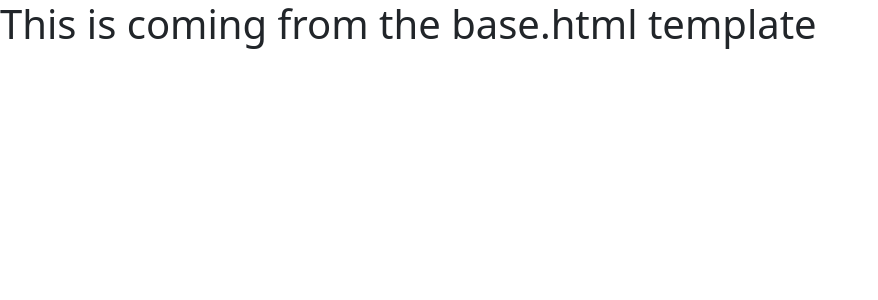
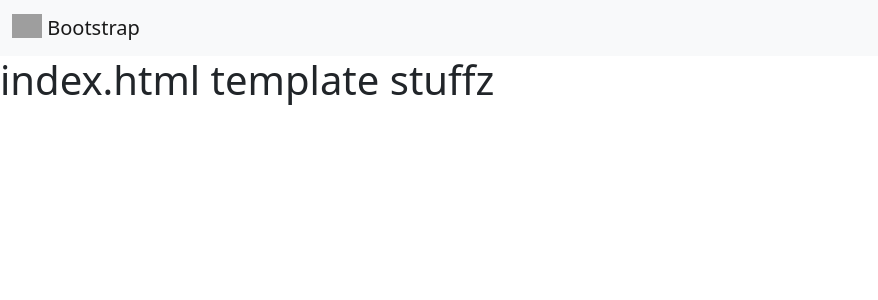
Before and after one commit to jdj0/milestone4-enoughalready, a Django app: page / in a window 1280 px wide. Shown: the top 300 px of the page, without its empty margins (0-878 px from the left). Run offline with Django 4.2, Linux system fonts and the light colour scheme; some libraries are stand-ins or nearby versions; grey boxes are pictures that could not be loaded.

Commit message:
Add media file

```diff
--- a/enough_already/settings.py
+++ b/enough_already/settings.py
@@ -9,6 +9,8 @@ https://docs.djangoproject.com/en/4.1/topics/settings/
 For the full list of settings and their values, see
 https://docs.djangoproject.com/en/4.1/ref/settings/
 """
+
+import os
 
 from pathlib import Path
 from decouple import config
@@ -56,7 +58,9 @@ ROOT_URLCONF = 'enough_already.urls'
 TEMPLATES = [
     {
         'BACKEND': 'django.template.backends.django.DjangoTemplates',
-        'DIRS': [],
+        'DIRS': [
+            os.path.join(BASE_DIR, 'templates'),
+        ],
         'APP_DIRS': True,
         'OPTIONS': {
             'context_processors': [
--- a/home/templates/home/index.html
+++ b/home/templates/home/index.html
@@ -1,4 +1,6 @@
 {% extends "base.html" %}
-{% load static %}
+<!--{% load static %}-->
 
-index.html template stuffz
+{% block content %}
+<h1>index.html template stuffz</h1>
+{% endblock %}
--- a/templates/base.html
+++ b/templates/base.html
@@ -28,7 +28,17 @@
 
 <body>
 
-<h1>This is coming from the base.html template</h1>
+    <nav class="navbar bg-light">
+        <div class="container-fluid">
+          <a class="navbar-brand" href="#">
+            <img src="/docs/5.2/assets/brand/bootstrap-logo.svg" alt="Logo" width="30" height="24" class="d-inline-block align-text-top">
+            Bootstrap
+          </a>
+        </div>
+      </nav>
+
+{% block content %}
+{% endblock %}
 
 </body>
 
```
